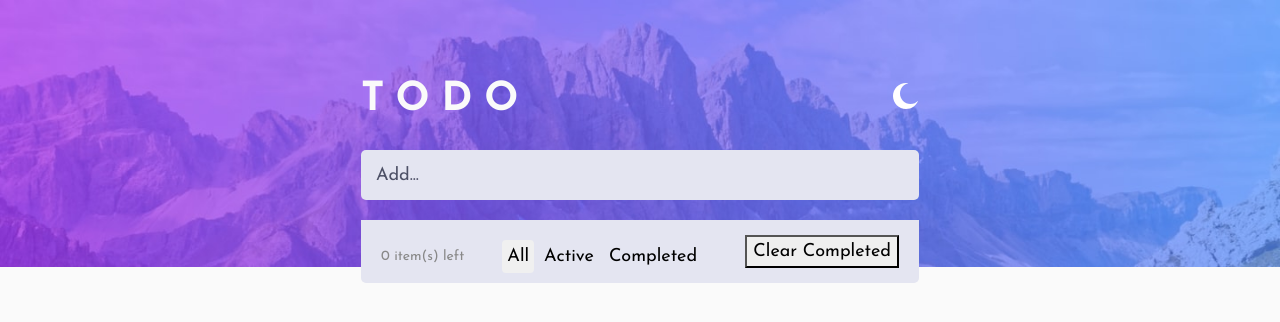
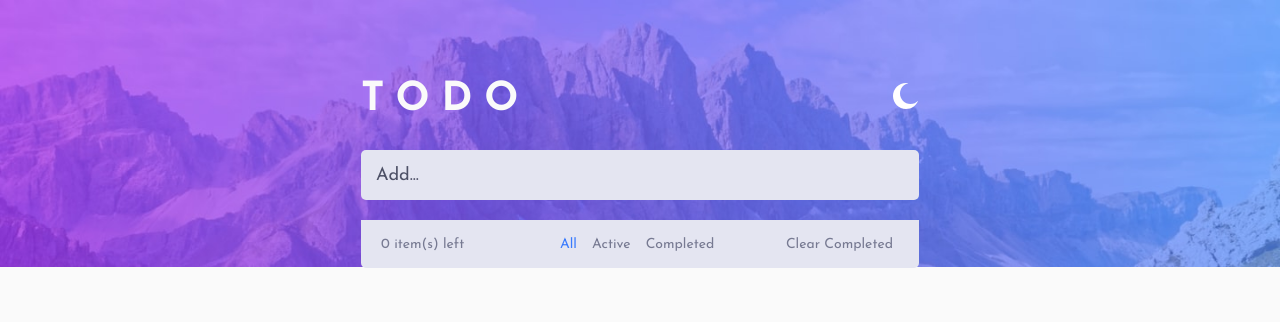
Before and after one commit to mehmetbacik/Vue-App, a Vue app: page / in a window 1280 px wide. Shown: the top 322 px of the page. Built offline with nearby package versions, Linux system fonts and the light colour scheme.

Commit message:
Update
Updated for buttons style.

```diff
--- a/src/App.vue
+++ b/src/App.vue
@@ -42,7 +42,9 @@
               <button @click="setFilter('active')" :class="{ active: filter === 'active' }">Active</button>
               <button @click="setFilter('completed')" :class="{ active: filter === 'completed' }">Completed</button>
             </div>
-            <button @click="clearCompleted">Clear Completed</button>
+            <div class="clear">
+              <button @click="clearCompleted">Clear Completed</button>
+            </div>
           </div>
         </div>
       </div>
--- a/src/assets/style.css
+++ b/src/assets/style.css
@@ -61,13 +61,54 @@ body {
     padding: 0px 15px;
 }
 
-
 #app .content .content__todo .todos__button {
     display: flex;
     align-items: center;
     justify-content: space-between;
     padding: 10px 20px;
     border-radius: 0px 0px 5px 5px;
+}
+
+#app .content .content__todo .todos__button div {
+    flex-basis: 170px;
+}
+
+#app .content .content__todo .todos__button .remaining-items {
+    color: var(--dark__grayish__blue);
+    font-size: 14px;
+}
+
+#app .content .content__todo .todos__button .filters button {
+    background-color: transparent;
+    font-size: 14px;
+    margin-right: 5px;
+    border: none;
+    cursor: pointer;
+    outline: none;
+    padding: 3px 5px;
+    color: var(--dark__grayish__blue);
+}
+
+#app .content .content__todo .todos__button .filters button.active {
+    color: var(--bright__blue);
+}
+
+#app .content .content__todo .todos__button .filters button.active:hover {
+    color: var(--bright__blue);
+}
+
+#app .content .content__todo .todos__button .clear {
+    display: flex;
+    justify-content: flex-end;
+    align-items: center;
+}
+
+#app .content .content__todo .todos__button .clear button {
+    background-color: transparent;
+    font-size: 14px;
+    outline: none;
+    border: none;
+    color: var(--dark__grayish__blue);
 }
 
 /*DarkTheme*/
@@ -95,6 +136,14 @@ body {
 
 #app .dark-mode .content__todo .todos__button {
     background-color: var(--very__dark__desaturated__blue);
+}
+
+#app .dark-mode .content__todo .todos__button .filters button:hover {
+    color: var(--light__grayish__blue);
+}
+
+#app .dark-mode .content__todo .todos__button .clear button:hover {
+    color: var(--light__grayish__blue);
 }
 /*DarkTheme*/
 
@@ -124,6 +173,14 @@ body {
 #app .light-mode .content__todo .todos__button {
     background-color: var(--very__light__grayish__blue);
 }
+
+#app .light-mode .content__todo .todos__button .filters button:hover {
+    color: var(--very__dark__grayish__blue);
+}
+
+#app .light-mode .content__todo .todos__button .clear button:hover {
+    color: var(--very__dark__grayish__blue);
+}
 /*LightTheme*/
 
 
@@ -135,32 +192,3 @@ body {
 .done {
     text-decoration: line-through;
 }
-
-.light-mode {
-    background-color: #fff;
-    color: #333;
-}
-
-.remaining-items {
-    margin-top: 10px;
-    color: #888;
-    font-size: 14px;
-}
-
-.filters {
-    margin-top: 10px;
-}
-
-.filters button {
-    margin-right: 5px;
-    background-color: transparent;
-    border: none;
-    cursor: pointer;
-    outline: none;
-    padding: 3px 5px;
-}
-
-.filters button.active {
-    background-color: #f0f0f0;
-    border-radius: 4px;
-}
```
